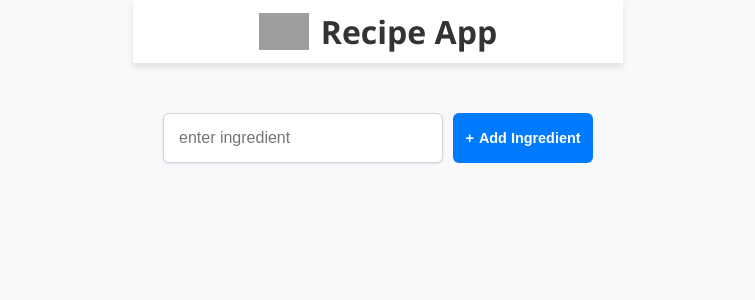
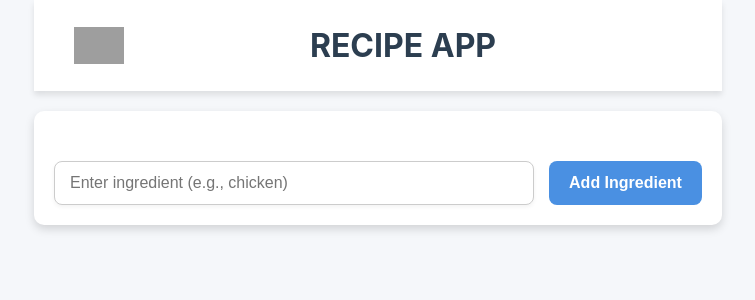
Before and after one commit to Kabileshwaran183/P5-Recipe-App, a React (Vite) app: page / in a window 1280 px wide. Shown: the top 300 px of the page, without its empty margins (262-1017 px from the left). Built offline with nearby package versions, Linux system fonts and the light colour scheme; no server answers; grey boxes are pictures that could not be loaded; what @huggingface/inference would draw is missing.

Commit message:
update the styling

```diff
--- a/src/components/MainC.jsx
+++ b/src/components/MainC.jsx
@@ -3,14 +3,13 @@ import RecipeSection from './Recipe';
 import IngredientForm from './Ingredient';
 import { getRecipeFromMistral } from './ai';
 
-
 export default function Main() {
     const [ingredients, setIngredients] = React.useState([]);
     const [recipe, setRecipe] = React.useState("");
-    const [loading, setLoading] = React.useState(false); // New state for loading
+    const [loading, setLoading] = React.useState(false);
 
     async function getRecipe() {
-        setLoading(true); // Set loading to true
+        setLoading(true);
         try {
             const recipeMarkdown = await getRecipeFromMistral(ingredients);
             setRecipe(recipeMarkdown);
@@ -18,7 +17,7 @@ export default function Main() {
             console.error("Error fetching recipe:", error);
             setRecipe("Failed to fetch the recipe. Please try again.");
         } finally {
-            setLoading(false); // Set loading to false when done
+            setLoading(false);
         }
     }
 
@@ -27,28 +26,41 @@ export default function Main() {
         const formEl = event.currentTarget;
         const formData = new FormData(formEl);
         const newIngredient = formData.get("ingredient");
-        setIngredients(prevIngredients => [...prevIngredients, newIngredient]);
+        if (newIngredient.trim()) {
+            setIngredients((prevIngredients) => [...prevIngredients, newIngredient.trim()]);
+        }
         formEl.reset();
     }
 
     return (
-        <main>
+        <main className="main-container">
+            {/* Ingredient Form */}
             <form onSubmit={handleSubmit} className="add-ingredient-form">
-                <input type="text"
-                    placeholder="enter ingredient"
-                    aria-label="Enter Recipe"
-                    name="ingredient" required />
-                <button >Add Ingredient</button>
+                <input
+                    type="text"
+                    placeholder="Enter ingredient (e.g., chicken)"
+                    aria-label="Enter Ingredient"
+                    name="ingredient"
+                    required
+                    className="ingredient-input"
+                />
+                <button className="add-button">Add Ingredient</button>
             </form>
+
+            {/* Ingredient List & Recipe Button */}
             {ingredients.length > 0 && (
                 <IngredientForm ingredients={ingredients} getRecipe={getRecipe} />
             )}
-             {loading ? ( // Show loading state
-                    <p>Loading recipe...</p>
-                ) : (
-                    recipe && <RecipeSection recipe={recipe} />
-                )}
 
+            {/* Loading State or Recipe */}
+            {loading ? (
+                <div className="loading-indicator">
+                    <div className="spinner"></div>
+                    <p className="loading-text">Fetching your recipe...</p>
+                </div>
+            ) : (
+                recipe && <RecipeSection recipe={recipe} />
+            )}
         </main>
     );
 }
--- a/src/index.css
+++ b/src/index.css
@@ -1,27 +1,28 @@
 * {
     box-sizing: border-box;
+    margin: 0;
+    padding: 0;
 }
 
 body {
-    margin: 0;
-    background-color: #f8f9fa;
-    font-family: 'Segoe UI', Tahoma, Geneva, sans-serif;
+    font-family: 'Inter', sans-serif;
+    background-color: #f5f7fa;
+    color: #333;
     display: flex;
     flex-direction: column;
     align-items: center;
-    color: #333;
+    margin: 0;
+    line-height: 1.6;
 }
 
 header {
     display: flex;
-    justify-content: center;
+    justify-content: space-between;
     align-items: center;
-    padding: 10px 15px;
-    box-shadow: 0px 4px 6px rgba(0, 0, 0, 0.1);
-    background-color: white;
-    gap: 12px;
+    padding: 20px 40px;
+    background-color: #ffffff;
+    box-shadow: 0 4px 6px rgba(0, 0, 0, 0.1);
     width: 100%;
-    max-width: 800px;
     position: sticky;
     top: 0;
     z-index: 10;
@@ -29,155 +30,258 @@ header {
 
 header > img {
     width: 50px;
-    transition: transform 0.3s;
+    transition: transform 0.3s ease-in-out;
 }
 
 header > img:hover {
-    transform: rotate(10deg) scale(1.1);
+    transform: scale(1.1) rotate(10deg);
 }
 
 header > h1 {
     font-size: 2rem;
     font-weight: bold;
-    color: #333;
-    margin: 0;
+    color: #2c3e50;
+    text-transform: uppercase;
+    flex-grow: 1;
+    text-align: center;
 }
 
 main {
-    padding: 30px;
     width: 100%;
-    max-width: 800px;
+    max-width: 900px;
+    padding: 20px;
+    margin: 20px auto;
+    background-color: #ffffff;
+    border-radius: 10px;
+    box-shadow: 0 4px 10px rgba(0, 0, 0, 0.15);
 }
 
 main > section {
-    margin: 30px 0;
+    margin: 20px 0;
 }
 
 main > section > ul {
-    margin-bottom: 30px;
-    padding-left: 20px;
+    list-style: none;
+    padding: 0;
 }
 
 main > section > ul > li {
-    margin-bottom: 8px;
+    margin-bottom: 10px;
     font-size: 1rem;
-    line-height: 1.5;
     color: #555;
+    padding: 10px;
+    background-color: #f9f9f9;
+    border-radius: 6px;
+    box-shadow: 0 2px 5px rgba(0, 0, 0, 0.1);
 }
 
 .add-ingredient-form {
     display: flex;
+    flex-wrap: wrap;
+    gap: 15px;
+    margin-top: 30px;
     justify-content: center;
-    gap: 10px;
-    height: 50px;
-    margin-top: 20px;
-    width: 100%;
 }
 
 .add-ingredient-form > input {
-    border-radius: 6px;
-    border: 1px solid #ced4da;
-    padding: 10px 15px;
-    box-shadow: 0px 1px 3px rgba(0, 0, 0, 0.1);
-    flex-grow: 1;
-    min-width: 280px;
-    max-width: 500px;
+    flex: 1;
+    min-width: 480px;
+    max-width: 600px;
+    padding: 12px 15px;
+    border: 1px solid #ccc;
+    border-radius: 8px;
     font-size: 1rem;
-    transition: border-color 0.3s, box-shadow 0.3s;
+    transition: all 0.3s ease;
+    box-shadow: 0 2px 4px rgba(0, 0, 0, 0.05);
 }
 
 .add-ingredient-form > input:focus {
-    border-color: #007bff;
-    box-shadow: 0px 0px 5px rgba(0, 123, 255, 0.5);
+    border-color: #4a90e2;
+    box-shadow: 0 0 10px rgba(74, 144, 226, 0.4);
     outline: none;
 }
 
 .add-ingredient-form > button {
-    border-radius: 6px;
-    background-color: #007bff;
-    color: white;
-    font-size: 0.9rem;
-    font-weight: 600;
+    background-color: #4a90e2;
+    color: #fff;
     border: none;
-    width: 140px;
-    max-width: 170px;
-    padding: 10px;
+    border-radius: 8px;
+    padding: 12px 20px;
+    font-size: 1rem;
+    font-weight: bold;
     cursor: pointer;
-    transition: background-color 0.3s, transform 0.2s;
+    transition: transform 0.2s ease-in-out, background-color 0.3s ease;
 }
 
 .add-ingredient-form > button:hover {
-    background-color: #0056b3;
-    transform: scale(1.05);
-}
-
-.add-ingredient-form > button::before {
-    content: "+";
-    margin-right: 5px;
+    background-color: #357ab9;
+    transform: translateY(-2px);
 }
 
 .get-recipe-container {
-    background-color: #ffe8cc;
-    border-radius: 8px;
-    font-size: 0.9rem;
     display: flex;
     align-items: center;
     justify-content: space-between;
-    gap: 20px;
-    padding: 10px 20px;
-    box-shadow: 0px 2px 4px rgba(0, 0, 0, 0.1);
-    margin-top: 20px;
-    animation: fadeIn 0.5s ease-in-out;
+    background-color: #ffe4d4;
+    border-radius: 8px;
+    padding: 15px 20px;
+    box-shadow: 0 4px 8px rgba(0, 0, 0, 0.1);
+    margin-top: 30px;
+    animation: fadeIn 0.6s ease-out;
 }
 
 .get-recipe-container > button {
+    background-color: #e36e2a;
+    color: #fff;
+    border: none;
     border-radius: 6px;
-    background-color: #e36e2a;
-    color: white;
-    border: none;
-    height: 40px;
-    width: 110px;
-    font-size: 0.85rem;
-    font-weight: 500;
+    padding: 10px 15px;
+    font-size: 1rem;
     cursor: pointer;
-    transition: background-color 0.3s, transform 0.2s;
-    box-shadow: 0px 2px 4px rgba(0, 0, 0, 0.2);
+    transition: transform 0.3s ease, background-color 0.3s ease;
 }
 
 .get-recipe-container > button:hover {
-    background-color: #cc5800;
+    background-color: #bf5c1e;
     transform: translateY(-2px);
 }
 
 .suggested-recipe-container {
     max-width: 600px;
-    background-color: white;
-    padding: 20px;
-    border-radius: 8px;
-    box-shadow: 0px 2px 5px rgba(0, 0, 0, 0.1);
+    background-color: #ffffff;
+    padding: 20px 30px;
+    border-radius: 10px;
+    box-shadow: 0px 4px 8px rgba(0, 0, 0, 0.1);
     overflow-wrap: break-word;
     word-wrap: break-word;
     word-break: break-word;
-    color: #495057;
+    color: #333;
     line-height: 1.8;
     font-size: 1.125rem;
-    font-weight: 400;
     margin-top: 20px;
+    animation: fadeInUp 0.5s ease-in-out;
+    border: 1px solid #ececec;
 }
 
-.suggested-recipe-container ul li,
-.suggested-recipe-container ol li {
-    margin-bottom: 10px;
+.recipe-title {
+    font-size: 1.8rem;
+    font-weight: 600;
+    margin-bottom: 15px;
+    color: #007bff;
+    text-align: center;
+    border-bottom: 2px solid #ececec;
+    padding-bottom: 10px;
 }
 
-/* Fade-in animation */
-@keyframes fadeIn {
+.recipe-content {
+    margin-top: 15px;
+    color: #495057;
+    font-size: 1.1rem;
+}
+
+.recipe-content p {
+    margin-bottom: 12px;
+    line-height: 1.6;
+}
+
+.recipe-content ul {
+    display: flex;
+    flex-wrap: wrap;
+    gap: 10px;
+    padding: 0;
+    margin-top: 10px;
+}
+
+.recipe-content ul li {
+    background-color: #e8f5e9;
+    color: #2e7d32;
+    padding: 8px 12px;
+    border-radius: 5px;
+    box-shadow: 0 2px 4px rgba(0, 0, 0, 0.1);
+    list-style: none;
+    font-size: 1rem;
+}
+
+.recipe-content strong {
+    font-weight: bold;
+    color: #333;
+}
+
+.recipe-content em {
+    font-style: italic;
+    color: #555;
+}
+
+@keyframes fadeInUp {
     from {
         opacity: 0;
-        transform: translateY(10px);
+        transform: translateY(20px);
     }
     to {
         opacity: 1;
         transform: translateY(0);
     }
 }
+
+@keyframes fadeIn {
+    from {
+        opacity: 0;
+        transform: translateY(20px);
+    }
+    to {
+        opacity: 1;
+        transform: translateY(0);
+    }
+}
+
+.loading-indicator {
+    display: flex;
+    flex-direction: column;
+    align-items: center;
+    justify-content: center;
+    margin: 20px 0;
+}
+
+.spinner {
+    width: 50px;
+    height: 50px;
+    border: 6px solid #e0e0e0;
+    border-top-color: #007bff;
+    border-radius: 50%;
+    animation: spin 1s linear infinite;
+}
+
+.loading-text {
+    margin-top: 10px;
+    font-size: 1rem;
+    color: #555;
+    font-weight: 500;
+}
+
+@keyframes spin {
+    from {
+        transform: rotate(0deg);
+    }
+    to {
+        transform: rotate(360deg);
+    }
+}
+
+@media (max-width: 768px) {
+    header {
+        padding: 15px 20px;
+    }
+
+    header > h1 {
+        font-size: 1.5rem;
+    }
+
+    .add-ingredient-form {
+        flex-direction: column;
+        align-items: stretch;
+    }
+
+    .add-ingredient-form > button {
+        max-width: 100%;
+    }
+}
```
